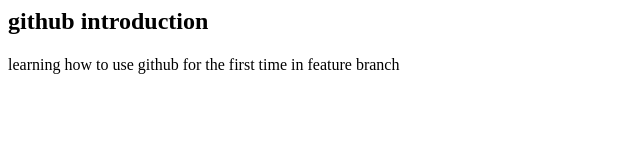
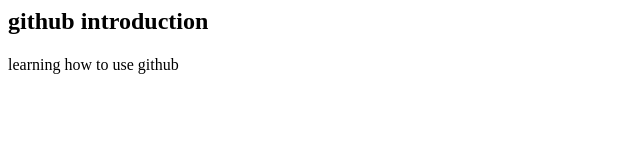
Before and after one commit to MahimaaHegde/learningFullStack, a plain HTML site: page index.html in a window 1280 px wide. Shown: the whole page, without its empty margins (0-640 px from the left). Drawn offline with Linux system fonts and the light colour scheme.

Commit message:
Revert "feature branch"

```diff
--- a/index.html
+++ b/index.html
@@ -6,6 +6,6 @@
     <body>
       <h2> github introduction </h2>
       <h1 welcome to github page> </h1>
-      <p> learning how to use github for the first time in feature branch </p>
+      <p> learning how to use github </p>
     </body>
   </html>
```
